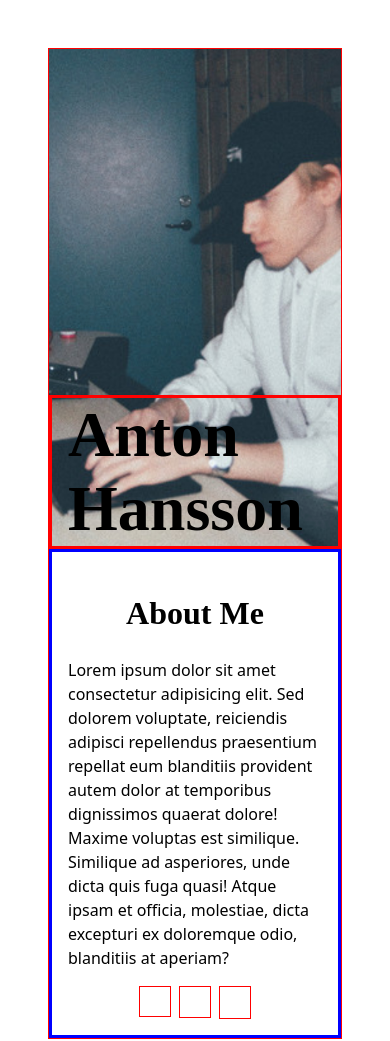
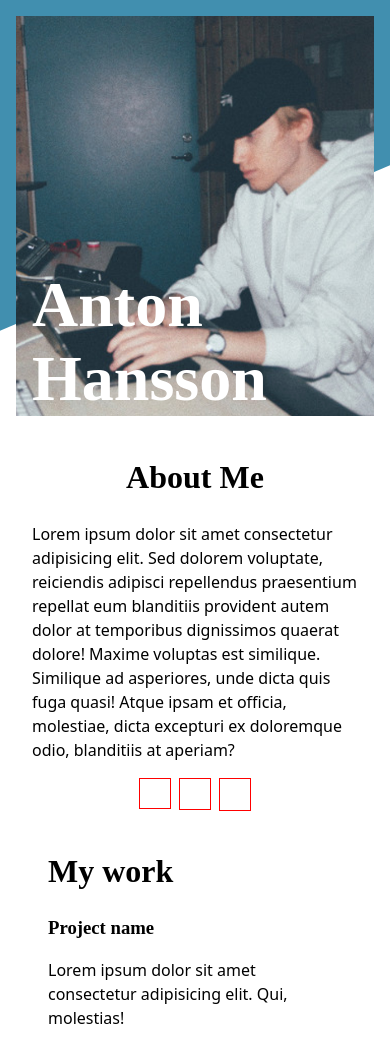
Before and after one commit to antxhan/odin-homepage, a website built with webpack: page src/template.html in a window 390 px wide. Shown: the top 1041 px of the page. Built offline with nearby package versions, Linux system fonts and the light colour scheme.

Commit message:
style: slanted color background

```diff
--- a/src/styles.css
+++ b/src/styles.css
@@ -52,7 +52,7 @@ img {
 }
 
 h1 {
-  /* color: var(--clr-neutral-000); */
+  color: var(--clr-neutral-000);
 }
 h2 {
   font-size: var(--fs-large);
@@ -62,10 +62,25 @@ h2 {
 
 header {
   padding-block-start: 3rem;
+  /* background-color: red; */
+  position: relative;
+  /* overflow: hidden; */
+  &::before {
+    content: "";
+    position: absolute;
+    top: 0;
+    left: 0;
+    width: 100%;
+    height: 120%;
+    background-color: var(--clr-primary);
+    z-index: -1;
+    /* transform: skew(-80deg) scaleX(3); */
+    clip-path: polygon(0 0, 100% 0, 100% 50%, 0% 100%);
+  }
 }
 
 header > .page-container {
-  border: 1px solid red;
+  /* border: 1px solid red; */
   display: flex;
   position: relative;
   align-items: center;
@@ -90,8 +105,9 @@ header > .page-container {
 }
 
 .header__text {
-  border: 3px solid blue;
+  /* border: 3px solid blue; */
   padding: 1rem;
+  background-color: var(--clr-neutral-000);
   /* text-align: pretty; */
   /* text-transform: pretty; */
   /* margin-top: 50%; */
@@ -119,13 +135,18 @@ header > .page-container {
 /* MEDIA QUERIES ------------------------------------------------------------ */
 
 @media (max-width: 900px) {
+  header {
+    &::before {
+      height: 90%;
+    }
+  }
   header > .page-container {
     /* grid-template-columns: 1fr 1fr; */
     /* display: flex; */
     display: block;
     .header__title {
       transform: scale(1.2);
-      border: 3px solid red;
+      /* border: 3px solid red; */
       text-wrap: nowrap;
       top: 1rem;
       margin: 0;
@@ -172,10 +193,18 @@ header > .page-container {
 }
 
 @media (max-width: 600px) {
+  header {
+    padding-block-start: 1rem;
+    &::before {
+      height: 40%;
+    }
+  }
   header > .page-container {
-    --img-height: 500px;
+    --img-height: 400px;
+    margin-inline: 1rem;
     display: flex;
     flex-direction: column;
+
     .header__title {
       /* bottom: 0; */
       top: var(--img-height);
@@ -197,6 +226,7 @@ header > .page-container {
       text-wrap: wrap;
       img {
         object-fit: cover;
+        width: 100%;
         height: 100%;
       }
     }
```
